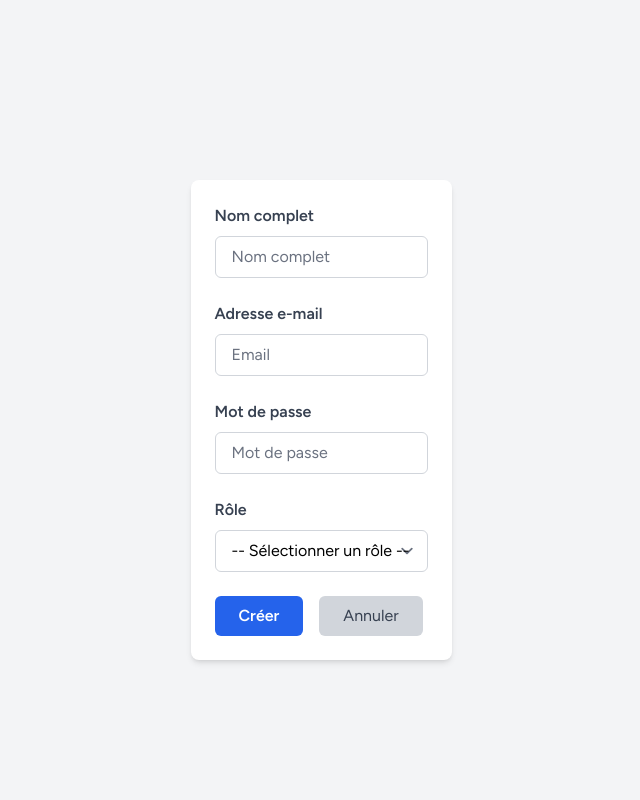
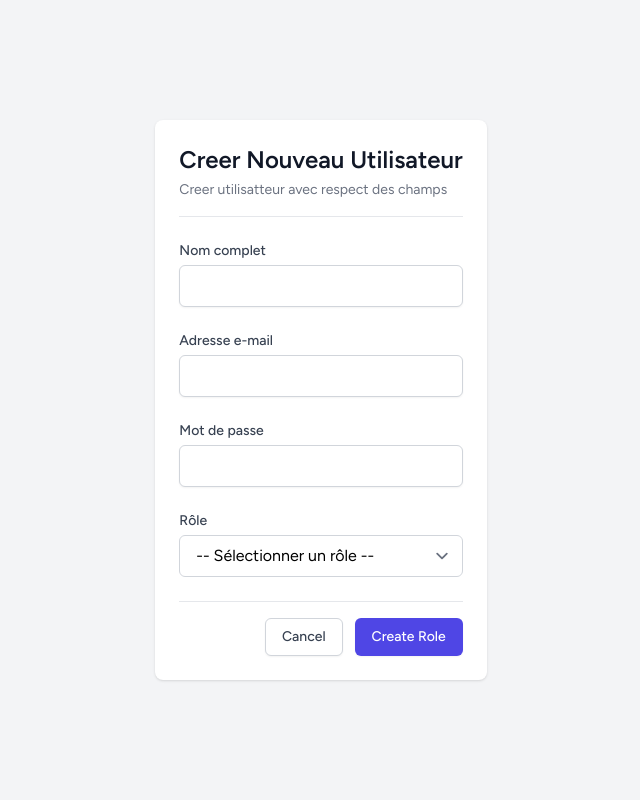
Before and after one commit to Mohammed-Affane/Bureau_Ordre, a Laravel app: template resources/views/dashboards/admin/users/create.blade.php in a window 1280 px wide. Shown: the whole page, without its empty margins (319-959 px from the left). Run offline with Laravel 12, Linux system fonts and the light colour scheme; the template is opened without the code that fills it, so the values that code supplies are empty; style sheets or scripts are compiled from the project's sources.

Commit message:
Modification du projet complet

```diff
--- a/resources/views/dashboards/admin/roles/edit.blade.php
+++ b/resources/views/dashboards/admin/roles/edit.blade.php
@@ -4,8 +4,8 @@
             <div class="bg-white shadow rounded-lg overflow-hidden">
                 <div class="p-6">
                     <div class="border-b border-gray-200 pb-4 mb-6">
-                        <h1 class="text-2xl font-semibold text-gray-900">Edit Role: {{ $role->name }}</h1>
-                        <p class="text-sm text-gray-500 mt-1">Update role details and permissions</p>
+                        <h1 class="text-2xl font-semibold text-gray-900">Modifier Role: {{ $role->name }}</h1>
+                        <p  class="text-sm text-gray-500 mt-1">Modifier details et permissions de role</p>
                     </div>
 
                     <form action="{{ route('admin.roles.update', $role) }}" method="POST">
--- a/resources/views/dashboards/admin/users/create.blade.php
+++ b/resources/views/dashboards/admin/users/create.blade.php
@@ -1,35 +1,74 @@
 <x-app-layout>
-    <form action="{{ route('admin.users.store') }}" method="POST" class="max-w-lg mx-auto p-6 bg-white rounded-lg shadow-md mt-10">
+    <div class="py-8">
+        <div class="max-w-3xl mx-auto px-4 sm:px-6 lg:px-8">
+            <div class="bg-white shadow rounded-lg overflow-hidden">
+                <div class="p-6">
+                    <div class="border-b border-gray-200 pb-4 mb-6">
+                        <h1 class="text-2xl font-semibold text-gray-900">Creer Nouveau Utilisateur</h1>
+                        <p class="text-sm text-gray-500 mt-1">Creer utilisatteur avec respect des champs</p>
+                    </div>
+
+                    <form action="{{ route('admin.users.store') }}" method="POST">
         @csrf
 
+
          <div class="mb-6">
-            <label for="name" class="block mb-2 font-semibold text-gray-700">Nom complet</label>
-            <input type="text" name="name" id="name" class="w-full px-4 py-2 border border-gray-300 rounded-md focus:outline-none focus:ring-2 focus:ring-blue-500" placeholder="Nom complet" value="{{ old('name') }}" required>
+                            <label for="name" class="block text-sm font-medium text-gray-700 mb-1">Nom complet</label>
+                            <input type="text" name="name" id="name"
+                                   class="block w-full rounded-md border-gray-300 shadow-sm focus:border-indigo-500 focus:ring-indigo-500"
+                                   value="{{ old('name') }}" required>
+                            @error('name')
+                                <p class="mt-1 text-sm text-red-600">{{ $message }}</p>
+                            @enderror
                         </div>
 
                         <div class="mb-6">
-            <label for="email" class="block mb-2 font-semibold text-gray-700">Adresse e-mail</label>
-            <input type="email" name="email" id="email" class="w-full px-4 py-2 border border-gray-300 rounded-md focus:outline-none focus:ring-2 focus:ring-blue-500" placeholder="Email" value="{{ old('email') }}" required>
+                            <label for="email" class="block text-sm font-medium text-gray-700 mb-1">Adresse e-mail</label>
+                            <input type="email" name="email" id="email"
+                                   class="block w-full rounded-md border-gray-300 shadow-sm focus:border-indigo-500 focus:ring-indigo-500"
+                                   value="{{ old('email') }}" required>
+                            @error('email')
+                                <p class="mt-1 text-sm text-red-600">{{ $message }}</p>
+                            @enderror
                         </div>
 
                         <div class="mb-6">
-            <label for="password" class="block mb-2 font-semibold text-gray-700">Mot de passe</label>
-            <input type="password" name="password" id="password" class="w-full px-4 py-2 border border-gray-300 rounded-md focus:outline-none focus:ring-2 focus:ring-blue-500" placeholder="Mot de passe" required>
+                            <label for="password" class="block text-sm font-medium text-gray-700 mb-1">Mot de passe</label>
+                            <input type="password" name="password" id="password"
+                                   class="block w-full rounded-md border-gray-300 shadow-sm focus:border-indigo-500 focus:ring-indigo-500"
+                                   value="{{ old('password') }}" required>
+                            @error('password')
+                                <p class="mt-1 text-sm text-red-600">{{ $message }}</p>
+                            @enderror
                         </div>
 
                         <div class="mb-6">
-            <label for="role" class="block mb-2 font-semibold text-gray-700">Rôle</label>
+                            <label for="role" class="block text-sm font-medium text-gray-700 mb-1">Rôle</label>
                            <select name="role" id="role" class="w-full px-4 py-2 border border-gray-300 rounded-md focus:outline-none focus:ring-2 focus:ring-blue-500" required>
                 <option value="" disabled selected>-- Sélectionner un rôle --</option>
                 @foreach ($roles as $role)
                     <option value="{{ $role->id }}">{{ $role->name }}</option>
                 @endforeach
             </select>
+                            @error('role')
+                                <p class="mt-1 text-sm text-red-600">{{ $message }}</p>
+                            @enderror
                         </div>
 
-        <div class="flex items-center gap-4">
-            <button type="submit" class="px-6 py-2 bg-blue-600 text-white font-semibold rounded-md hover:bg-blue-700 transition">Créer</button>
-            <a href="{{ route('admin.users.index') }}" class="px-6 py-2 bg-gray-300 text-gray-700 rounded-md hover:bg-gray-400 transition">Annuler</a>
+
+<div class="flex justify-end space-x-3 pt-4 border-t border-gray-200">
+                            <a href="{{ route('admin.users.index') }}"
+                               class="inline-flex items-center px-4 py-2 border border-gray-300 rounded-md shadow-sm text-sm font-medium text-gray-700 bg-white hover:bg-gray-50 focus:outline-none focus:ring-2 focus:ring-offset-2 focus:ring-indigo-500">
+                                Cancel
+                            </a>
+                            <button type="submit"
+                                    class="inline-flex items-center px-4 py-2 border border-transparent rounded-md shadow-sm text-sm font-medium text-white bg-indigo-600 hover:bg-indigo-700 focus:outline-none focus:ring-2 focus:ring-offset-2 focus:ring-indigo-500">
+                                Create Role
+                            </button>
                         </div>
                     </form>
+                </div>
+            </div>
+        </div>
+    </div>
 </x-app-layout>
```
Also changed, not shown: resources/views/dashboards/admin/users/edit.blade.php (+44 -12 lines). Lines whose indentation alone changed are shown as unchanged.
